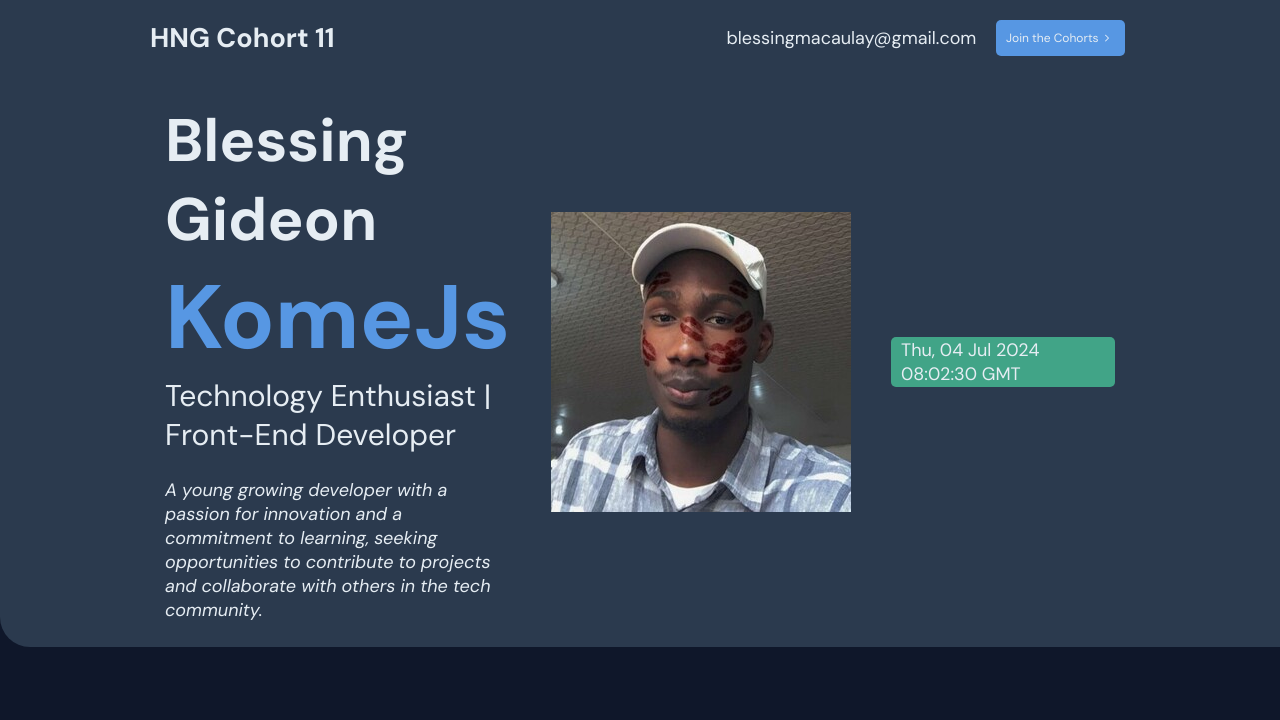
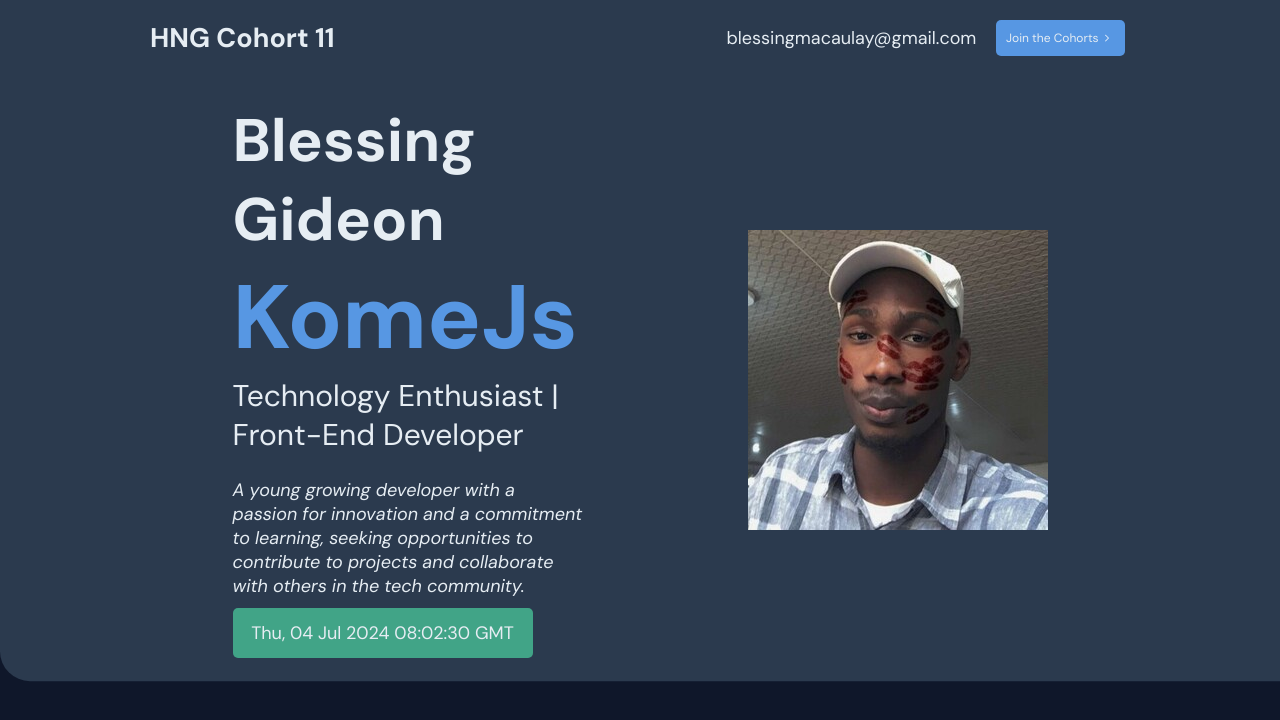
Before and after one commit to KomeGb19/Stage-1, a plain HTML site: page index.html in a window 1280 px wide. Shown: the top 720 px of the page. Drawn offline with Linux system fonts and the light colour scheme.

Commit message:
UTCdate update

```diff
--- a/css/style.css
+++ b/css/style.css
@@ -49,6 +49,17 @@ body {
 
     .footer-section {
         gap: 1.5rem;
+    }
+
+    .pop-1 {
+        background-color: rgba(83, 239, 177, 0.583);
+        width: 30rem;
+        height: 5rem;
+        padding: 1rem;
+        display: flex;
+        justify-content: center;
+        align-items: center;
+        border-radius: 5px;
     }
 
 }
@@ -170,7 +181,7 @@ a:focus {
     max-width: 35rem;
 }
 
-.pop {
+.pop-1 {
     background-color: rgba(83, 239, 177, 0.583);
     width: 30rem;
     height: 5rem;
@@ -179,6 +190,11 @@ a:focus {
     justify-content: center;
     align-items: center;
     border-radius: 5px;
+}
+
+.pop-2 {
+    display: none;
+
 }
 
 .hero-image {
@@ -394,4 +410,21 @@ a:focus {
         top: 50px;
     }
 
+    .pop-1 {
+        display: none;
+
+    }
+
+    .pop-2 {
+        background-color: rgba(83, 239, 177, 0.583);
+        width: 30rem;
+        height: 5rem;
+        padding: 1rem;
+        margin-top: 1rem;
+        display: flex;
+        justify-content: center;
+        align-items: center;
+        border-radius: 5px;
+    }
+
 }
--- a/index.html
+++ b/index.html
@@ -46,10 +46,15 @@
                             learning, seeking
                             opportunities
                             to contribute to projects and collaborate with others in the tech community.</p>
+                        <div class="pop-2">
+                            <p id="date-2">
+                                <li data-testid="currentDay currentTimeUTC"></li>
+                            </p>
+                        </div>
                     </article>
                     <img src="images/IMG_8317e_512x512_1_300x300.jpg" alt="Profile"
                         class="hero-image hero-image-animation" data-testid="slackProfilePicture">
-                    <div class="pop">
+                    <div class="pop-1">
                         <p id="date">
                             <li data-testid="currentDay currentTimeUTC"></li>
                         </p>
--- a/js/main.js
+++ b/js/main.js
@@ -6,8 +6,10 @@ year.textContent = thisYear;
 function displayDate() {
 	try {
 		const dateElement = document.getElementById("date");
+		const dateElement2 = document.getElementById("date-2");
 		const currentDate = new Date();
 		dateElement.innerHTML = currentDate.toUTCString();
+		dateElement2.innerHTML = currentDate.toUTCString();
 	} catch (error) {
 		console.error("An error occurred while displaying the date:", error);
 	}
```
